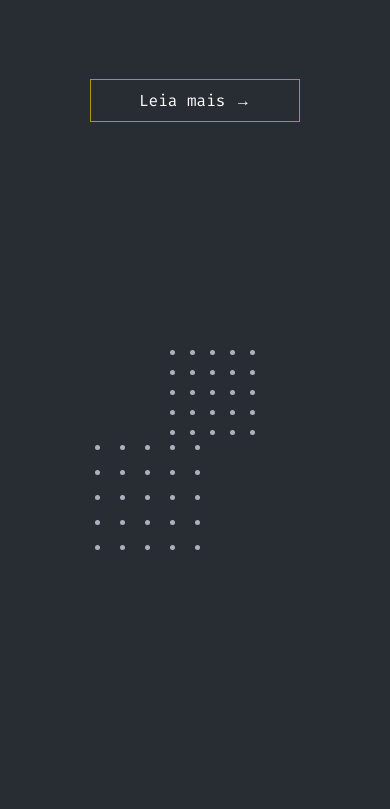
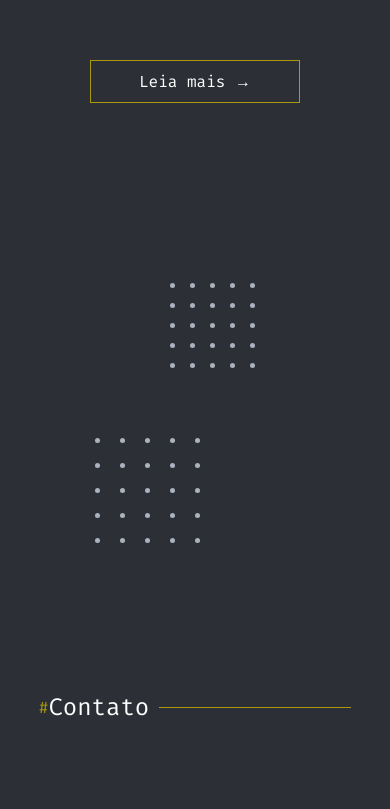
Before and after one commit to marconesdb/novo_portifolio, a React (Vite) app: page / in a window 390 px wide. Shown: the part 8713-9522 px from the top of the page. Before the commit the page ends 9273 px from the top, so only its background shows below. Built offline with nearby package versions, Linux system fonts and the light colour scheme.

Commit message:
Criação da responsividade na mediaquery 360px e 768px  para o componente Contato

```diff
--- a/src/components/MainContent/MainContent.tsx
+++ b/src/components/MainContent/MainContent.tsx
@@ -3,7 +3,7 @@ import Home from '../../sections/Home/Home';
 import Projects from '../../sections/Projects/Projects';
 import Skills from '../../sections/Skills/Skills';
 import About from '../../sections/About/About';
-// import Contact from '../../sections/Contact/Contact';
+import Contact from '../../sections/Contact/Contact';
 import Citacao from '../../sections/Citacao/Citacao';
 // import Formulario from '../../sections/Formulario/Formulario';
 
@@ -17,8 +17,8 @@ const MainContent = () => {
       <Skills/>
 
       <About/>
-      {/* <Contact/>
-      <Formulario/>*/}
+     <Contact/>
+       {/* <Formulario/>*/}
     </div>
   );
 };
--- a/src/sections/About/About.styles.ts
+++ b/src/sections/About/About.styles.ts
@@ -13,7 +13,7 @@ export const Container = styled.section`
   margin-bottom: -50px;
 
   @media (min-width: 360px) and (max-width: 768px) {
-  margin-top: 80px;
+  margin-top: 280px;
 
   }
 `;
@@ -35,7 +35,8 @@ export const Title = styled.div`
     width: 90%;
     justify-content: space-between;
     position: relative;
-
+    margin-top: 250px;
+    transform: translateY(-600px);
 
   }
 
@@ -66,7 +67,7 @@ export const Line = styled.div`
   margin-left: 10px;
 
   @media (min-width: 360px) and (max-width: 768px) {
-
+  width: 80%;
 
   }
 `;
@@ -78,6 +79,14 @@ export const ContainerAbout = styled.div`
   justify-content: space-between; /* Separa os containers esquerdo e direito */
   align-items: stretch; /* Garante que ambos os containers tenham a mesma altura */
    transform: translateY(-200px);
+
+
+   @media (min-width: 360px) and (max-width: 768px) {
+    justify-content: center; /* Centraliza horizontalmente no mobile */
+    align-items: center; /* Centraliza verticalmente no mobile */
+    flex-direction: column; /* Torna os containers empilhados no mobile */
+    margin-top: 450px;
+    }
 `;
 
 
@@ -89,6 +98,7 @@ export const ContainerEsquerdo = styled.div`
     width: 100%; /* O ContainerEsquerdo passa a ocupar 100% da largura */
     transform: none;
     margin-top: -60px;
+
     }
 
   .texto-titulo{
@@ -118,6 +128,8 @@ export const ContainerEsquerdo = styled.div`
   margin-top: 10px;
   text-align: justify;
 
+
+
  }
 
  .p-2{
@@ -137,9 +149,9 @@ export const ContainerDireito = styled.div`
 
   @media (min-width: 360px) and (max-width: 768px) {
     width: 100%;
-    margin-top: 1200px;
-    margin-left: -450px;
+    margin-top: 200px;
 
+    min-height: 100vh;
   }
 
   .cubo1 {
@@ -181,7 +193,7 @@ export const ContainerDireito = styled.div`
 
     @media (min-width: 360px) and (max-width: 768px) {
       margin-left:75px;
-
+      margin-top: 60px;
    }
   }
 
--- a/src/sections/Contact/Contact.styles.ts
+++ b/src/sections/Contact/Contact.styles.ts
@@ -11,6 +11,10 @@ export const Container = styled.section`
   position: relative;
   transform: translateY(-190px);
   margin-top: -153px;
+
+  @media (min-width: 360px) and (max-width: 768px) {
+     min-height: 100vh;
+   }
 
 
   @media (min-width: 1640px) {
@@ -29,12 +33,28 @@ export const Title = styled.div`
   display: flex;
   align-items: center;
 
+  @media (min-width: 360px) and (max-width: 768px) {
+    position: relative; /* Ajusta a posição para relativa */
+    top: 0;
+    left: 0;
+    transform: none;
+    width: 100%; /* O título agora ocupa 100% da largura */
+    justify-content: center; /* Centraliza o conteúdo internamente */
+    margin-top: -150px; /* Ajusta o espaçamento superior conforme necessário */
+
+    }
+
   span {
     color: #A8990F; /* Cor amarela */
   }
 
   p {
     font-size: 32px;
+
+    @media (min-width: 360px) and (max-width: 768px) {
+      font-size: 24px;
+
+    }
   }
 `;
 
@@ -43,6 +63,12 @@ export const Line = styled.div`
   width: 200px;
   background-color: #A8990F;
   margin-left: 10px;
+
+  @media (min-width: 360px) and (max-width: 768px) {
+    width: 60%; /* O traço agora ocupa toda a largura disponível */
+
+
+    }
 `;
 
 export const Main = styled.div`
@@ -52,6 +78,14 @@ export const Main = styled.div`
   width: 100%; /* Ocupa 100% da largura disponível */
   transform: translateY(30px);
   margin-top: -90px;
+
+  @media (min-width: 360px) and (max-width: 768px) {
+    flex-direction: column; /* Alinha os elementos em uma única coluna */
+    margin-top: 20px; /* Ajusta o espaçamento superior */
+
+  }
+
+
 
   @media (min-width: 1640px) {
     margin-top: -20px;
@@ -64,12 +98,21 @@ export const ContainerEsquerdo = styled.div`
   width: 50%; /* Ocupa 50% da largura */
   padding: 20px; /* Padding opcional para espaçamento interno */
 
-
+  @media (min-width: 360px) and (max-width: 768px) {
+      margin-top: 100px;
+      width: 100%;
+    }
   .paragrafo{
   font-size: 16px;
   color: #ABB2BF;
   margin-top: -100px;
   text-align: justify;
+
+
+ }
+
+ .recuo-paragrafo{
+  margin-left: 35px;
  }
 `;
 
@@ -77,12 +120,24 @@ export const ContainerDireito = styled.div`
   width: 50%; /* Ocupa 50% da largura */
   padding: 20px; /* Padding opcional para espaçamento interno */
 
+  @media (min-width: 360px) and (max-width: 768px) {
+      margin-top: 100px;
+      margin-left: -320px;
+      /* transform: translateX(-150px); */
+      width: 100%;
+    }
 
   .contato{
   width: 60%; /* Ocupa 50% da largura */
   padding: 20px; /* Padding opcional para espaçamento interno */
   border: 1px solid #ABB2BF;
-  transform:translateX(185px)
+  transform:translateX(185px);
+
+  @media (min-width: 360px) and (max-width: 768px) {
+      width: 100%;
+      margin-left: -25px;
+
+    }
   }
 
   .emailContainer {
--- a/src/sections/Contact/Contact.tsx
+++ b/src/sections/Contact/Contact.tsx
@@ -14,7 +14,7 @@ const Contact = () => {
         <Main>
        <ContainerEsquerdo>
         <p className='paragrafo'>
-        Estou interessado em oportunidades de freelance. No entanto, se você tiver outra solicitação ou pergunta, não hesite em entrar em contato comigo
+        <span className='recuo-paragrafo'>Estou</span> interessado em oportunidades de freelance. No entanto, se você tiver outra solicitação ou pergunta, não hesite em entrar em contato comigo
         </p>
        </ContainerEsquerdo>
        <ContainerDireito>
```
